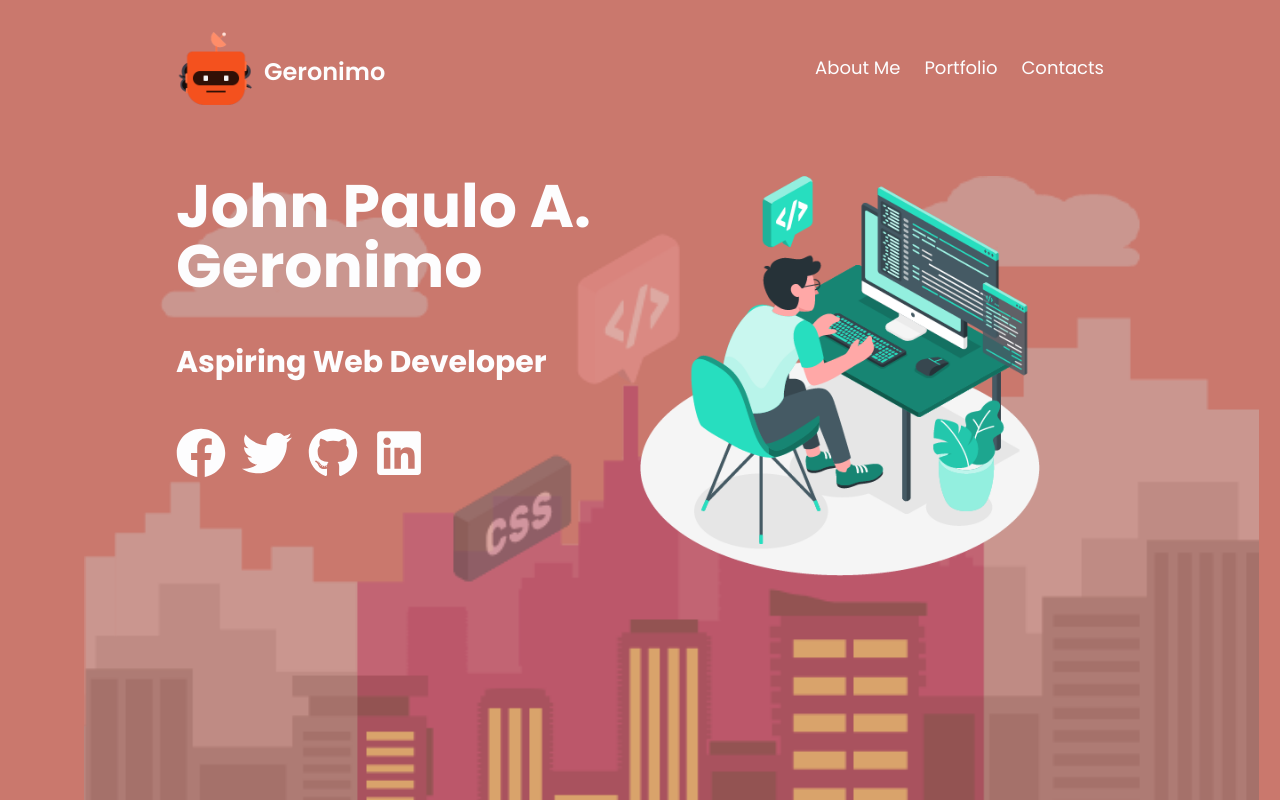
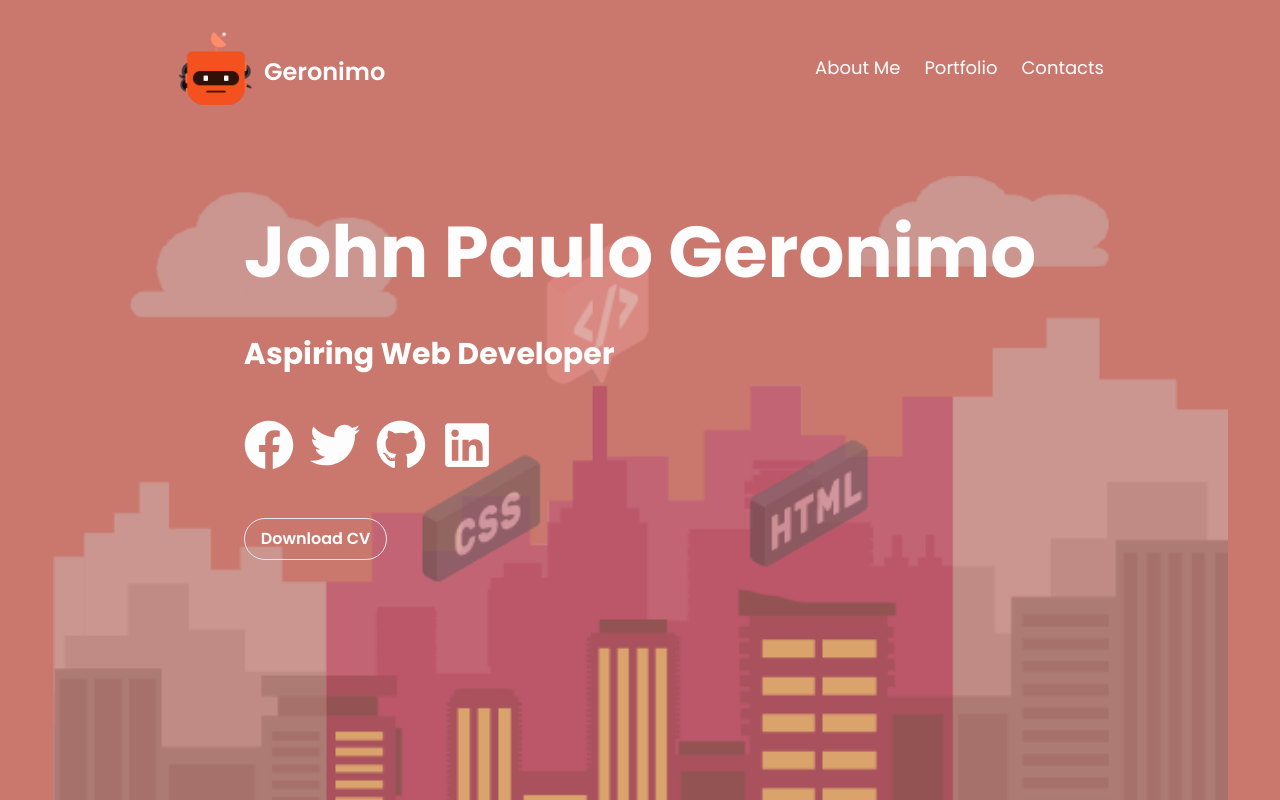
Before and after one commit to geronimium-gr/My-Portfolio, a React (Create React App) app: page / in a window 1280 px wide. Shown: the top 800 px of the page. Built offline with nearby package versions, Linux system fonts and the light colour scheme; a web font is replaced by a local one.

Commit message:
bug: Hero Section Screen

```diff
--- a/src/components/About.jsx
+++ b/src/components/About.jsx
@@ -15,7 +15,7 @@ const About = () => {
           </div>
           <div className="flex flex-col md:flex-row">
             <div className="p-10 md:p-20">
-              <p className="mt-2 text-slate-500 max-w-md text-2xl text-center font-bold text-whitish md:text-3xl">
+              <p className="mt-2 text-slate-500 max-w-md text-2xl text-center font-bold md:text-3xl">
                 About Me
               </p>
             </div>
--- a/src/components/Hero.jsx
+++ b/src/components/Hero.jsx
@@ -4,11 +4,10 @@ import { FaFacebook, FaTwitter, FaGithub, FaLinkedin } from "react-icons/fa";
 
 const Hero = () => {
   return (
-    <section id="hero" className="h-screen">
-      <div className="container flex flex-col-reverse item-center px-6 mx-auto mt-10 space-y-0 md:flex-row md:space-y-0">
-        <div className="flex flex-col mb-32 space-y-12 md:w-1/2">
-          <h1 className="text-whitish max-w-md text-4xl font-bold text-center md:text-6xl md:text-left">
-            John Paulo A. Geronimo
+    <section id="hero" className="grid grid-cols-1 mt-10 pb-28 md:pb-0 md:h-screen">
+      <div className="min-h-[50px] px-6 m-auto mt-10 space-y-12">
+        <h1 className="text-whitish text-4xl font-bold text-center item-center md:text-7xl">
+          John Paulo Geronimo
         </h1>
         <p className="max-w-md text-2xl text-center font-bold text-whitish md:text-left md:text-3xl">
           Aspiring Web Developer
@@ -27,9 +26,15 @@ const Hero = () => {
             <FaLinkedin className="text-whitish" size={50} />
           </a>
         </div>
-        </div>
-        <div className="md:w-1/2">
-          <img className="mb-4 md:w-[25rem] md:h-[25rem]" src={image} alt="" />
+        <div className="flex justify-center md:justify-start">
+          <button
+            className="bg-transparent
+                      text-whitish font-semibold
+                      py-2 px-4 border border-whitish-500 rounded-full
+                      hover:text-newYorkPink hover:bg-whitish hover:border-transparent"
+          >
+            Download CV
+          </button>
         </div>
       </div>
     </section>
--- a/src/index.css
+++ b/src/index.css
@@ -19,7 +19,7 @@
     background-image: url("./images/bg.png");
     background-repeat: no-repeat;
     background-size: 1300px;
-    background-position: 80% 0%;
+    background-position: 50% 0%;
     background-size: contain;
   }
 }
```
Lines whose indentation alone changed are shown as unchanged.
